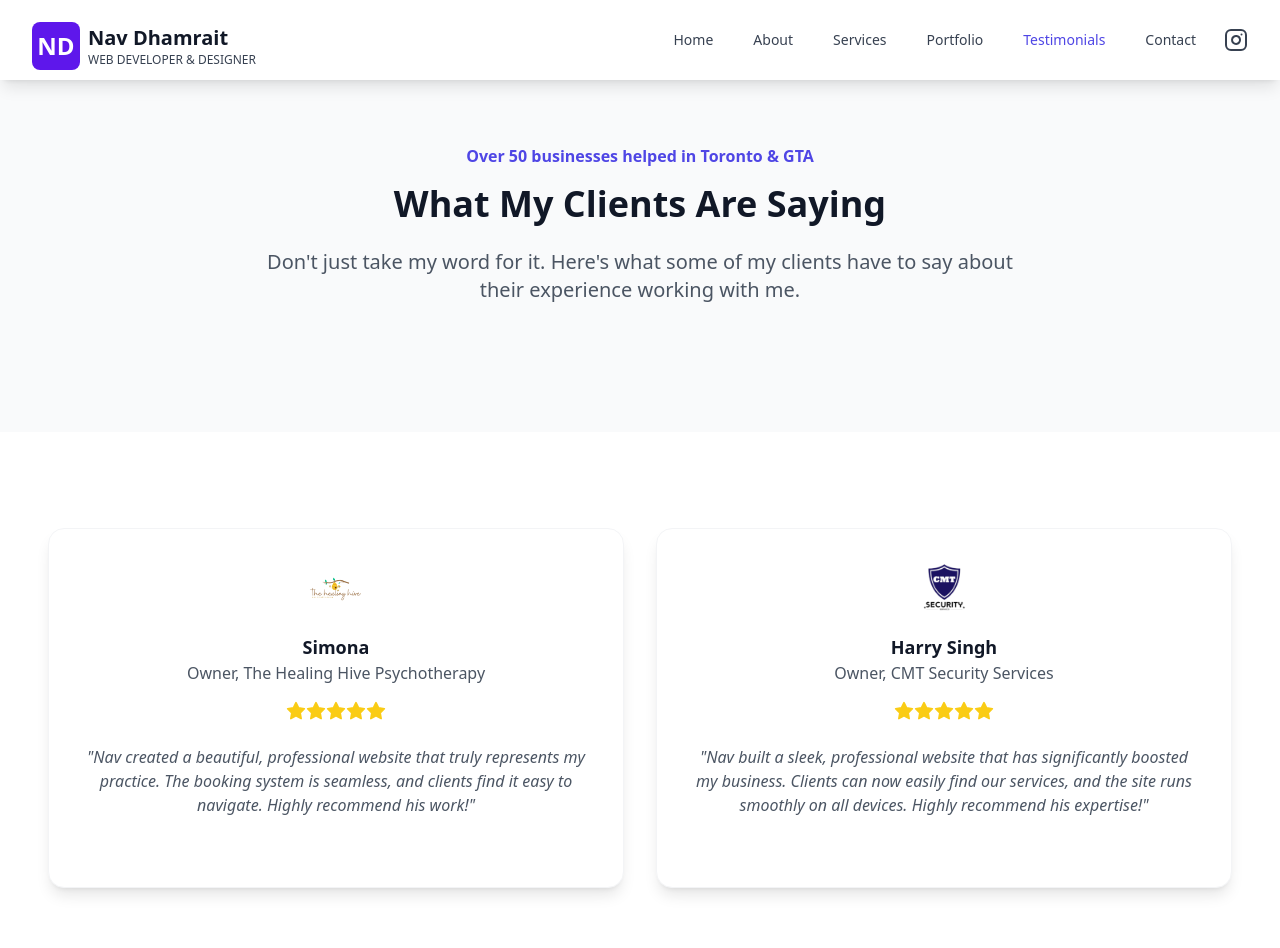
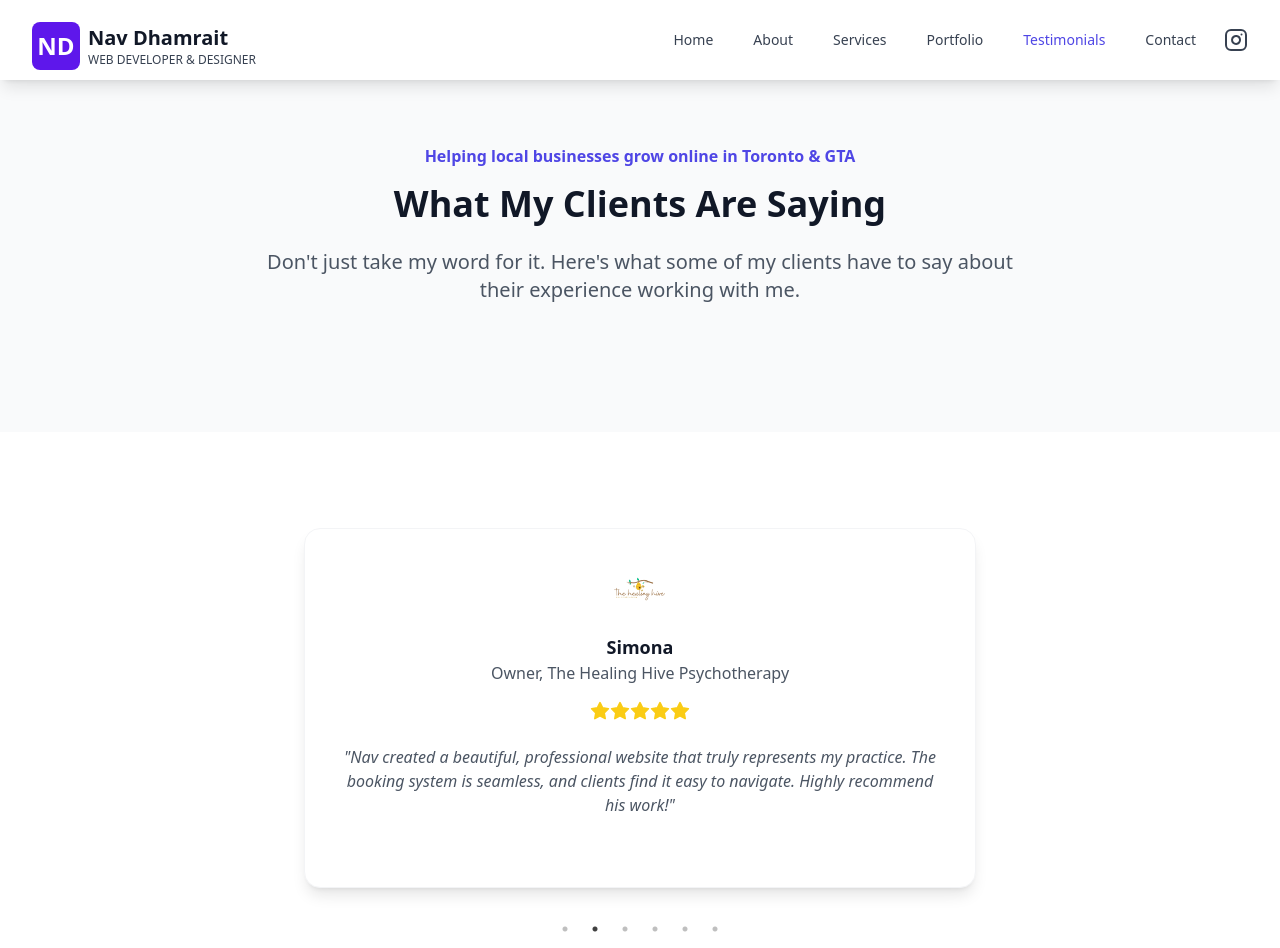
Before and after one commit to nav-commits/WebsiteBusiness, a React (Vite) app: page /testimonials in a window 1280 px wide. Shown: the top 948 px of the page. Built offline with nearby package versions, Linux system fonts and the light colour scheme.

Commit message:
fix carousel

```diff
--- a/src/pages/Testimonials.tsx
+++ b/src/pages/Testimonials.tsx
@@ -62,18 +62,15 @@
     visible: { opacity: 1, y: 0, transition: { duration: 0.6 } },
   };
 
+  // Carousel settings: 1 card per slide for all screen sizes
   const settings = {
     dots: true,
     infinite: true,
     speed: 600,
-    slidesToShow: 2,
+    slidesToShow: 1,
     slidesToScroll: 1,
     autoplay: true,
     autoplaySpeed: 5000,
-    responsive: [
-      { breakpoint: 1024, settings: { slidesToShow: 2 } },
-      { breakpoint: 768, settings: { slidesToShow: 1 } },
-    ],
   };
 
   return (
@@ -88,7 +85,7 @@
       >
         <motion.div className="max-w-7xl mx-auto px-4 sm:px-6 lg:px-8 text-center">
           <motion.p className="text-indigo-600 font-semibold mb-4" variants={fadeInUp}>
-            Over 50 businesses helped in Toronto & GTA
+            Helping local businesses grow online in Toronto & GTA
           </motion.p>
           <motion.h1 className="text-4xl font-bold text-gray-900 mb-6" variants={fadeInUp}>
             What My Clients Are Saying
@@ -101,7 +98,7 @@
 
       {/* Testimonials Carousel */}
       <section className="py-20 bg-white">
-        <div className="max-w-7xl mx-auto px-4 sm:px-6 lg:px-8">
+        <div className="max-w-3xl mx-auto px-4 sm:px-6 lg:px-8">
           <Slider {...settings}>
             {testimonials.map((testimonial, index) => (
               <div key={index} className="p-4">
```
